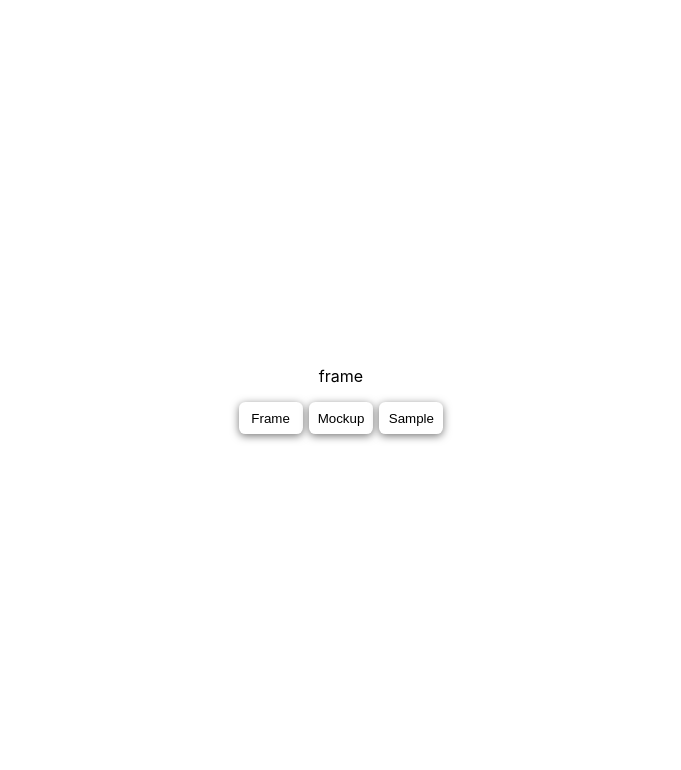
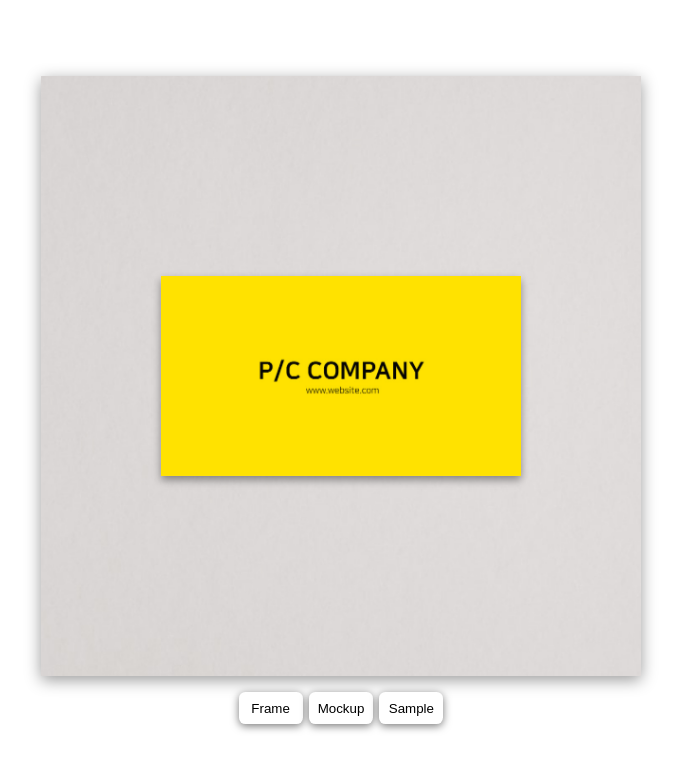
Before and after one commit to anveloper/namecard-preview, a React (Create React App) app: page /frame in a window 1280 px wide. Shown: the top 770 px of the page, without its empty margins (299-980 px from the left). Built offline with nearby package versions, Linux system fonts and the light colour scheme.

Commit message:
feat: 마우스 액션 프레임

```diff
--- a/src/pages/Frame.tsx
+++ b/src/pages/Frame.tsx
@@ -1,4 +1,125 @@
+import { useEffect, useRef, useState } from "react";
+
+import styles from "styles/pages/Frame.module.css";
+
+import FRAME from "assets/frame.jpg";
+import FRONT from "assets/front.jpg";
+import BACK from "assets/back.jpg";
+
 const Frame = () => {
-  return <div>frame</div>;
+  const [frame, setFrame] = useState<string>(FRAME);
+  const [front, setFront] = useState<string>(FRONT);
+  const [back, setBack] = useState<string>(BACK);
+
+  const contentRef = useRef<HTMLDivElement | null>(null);
+
+  const [isFocus, setIsFocus] = useState<boolean>(false);
+  // action
+  const [rotateX, setRotateX] = useState(0.0);
+  const [rotateY, setRotateY] = useState(0.0);
+  const [transition, setTransition] = useState("all .3s ease");
+  const [translateZ, setTranslateZ] = useState("0px");
+
+  // mouse
+  const mousemoveOn = (e: MouseEvent) => {
+    let xAxis = (window.innerWidth / 2 - e.pageX) / 8;
+    let yAxis = (window.innerHeight / 2 - e.pageY) / 8;
+    setRotateX(xAxis);
+    setRotateY(yAxis);
+  };
+  const mouseenterOn = (e: MouseEvent) => {
+    setTransition("none");
+    setTranslateZ("100px");
+  };
+
+  const mouseleaveOn = (e: MouseEvent) => {
+    setRotateX(0.0);
+    setRotateY(0.0);
+    setTransition("all .3s ease");
+    setTranslateZ("0px");
+  };
+
+  //touch
+  const touchmoveOn = (ev: TouchEvent) => {
+    let xAxis = (window.innerWidth / 2 - ev.touches[0].pageX) / 8;
+    let yAxis = (window.innerHeight / 2 - ev.touches[0].pageY) / 8;
+    setRotateX(xAxis);
+    setRotateY(yAxis);
+  };
+  const touchstartOn = (ev: TouchEvent) => {
+    setTransition("none");
+    setTranslateZ("100px");
+  };
+
+  const touchendOn = (ev: TouchEvent) => {
+    setRotateX(0.0);
+    setRotateY(0.0);
+    setTransition("all .3s ease");
+    setTranslateZ("0px");
+  };
+
+  useEffect(() => {
+    if (!contentRef.current) return;
+    const content: HTMLDivElement = contentRef.current;
+    // mouse
+    content.addEventListener("mousemove", mousemoveOn);
+    content.addEventListener("mouseenter", mouseenterOn);
+    content.addEventListener("mouseleave", mouseleaveOn);
+    // touch
+    content.addEventListener("touchmove", touchmoveOn);
+    content.addEventListener("touchstart", touchstartOn);
+    content.addEventListener("touchend", touchendOn);
+    return () => {
+      // mouse
+      content.removeEventListener("mousemove", mousemoveOn);
+      content.removeEventListener("mouseenter", mouseenterOn);
+      content.addEventListener("mouseleave", mouseleaveOn);
+      // touch
+      content.removeEventListener("touchmove", touchmoveOn);
+      content.removeEventListener("touchstart", touchstartOn);
+      content.removeEventListener("touchend", touchendOn);
+    };
+  });
+
+  useEffect(() => {
+    if (contentRef.current) {
+      if (isFocus) contentRef.current.blur();
+      else contentRef.current.focus();
+    }
+  }, [isFocus]);
+
+  return (
+    <div className={styles.frame} style={{ backgroundImage: `url(${frame})` }}>
+      <div
+        className={styles.flip}
+        ref={contentRef}
+        tabIndex={0}
+        onClick={() => {
+          setIsFocus(!isFocus);
+        }}
+        style={{
+          transform: `translate(-50%, -50%) rotateY(${rotateY}deg) rotateX(${rotateX}deg)`,
+          transition: `${transition}`,
+        }}
+      >
+        <div
+          className={styles.card}
+          style={{
+            // transform: `translateZ(${translateZ})`,
+            transition: "all .3s ease",
+          }}
+        >
+          <div
+            className={styles.front}
+            style={{ backgroundImage: `url(${front})` }}
+          ></div>
+          <div
+            className={styles.back}
+            style={{ backgroundImage: `url(${back})` }}
+          ></div>
+        </div>
+      </div>
+    </div>
+  );
 };
 export default Frame;
--- /dev/null
+++ b/src/styles/pages/Frame.module.css
@@ -0,0 +1,46 @@
+.frame {
+  width: 100%;
+  max-width: 600px;
+  aspect-ratio: 1/1;
+  filter: drop-shadow(0 4px 8px rgba(0, 0, 0, 0.4));
+  background-size: cover;
+  position: relative;
+}
+
+.flip {
+  width: 60%;
+  aspect-ratio: 9/5;
+  position: absolute;
+  top: 50%;
+  left: 50%;
+  transform: translate(-50%, -50%);
+  perspective: 1100px;
+}
+
+.card {
+  width: 100%;
+  height: 100%;
+  transition: 0.4s;
+  transform-style: preserve-3d;
+  box-shadow: 0 4px 8px rgba(0, 0, 0, 0.4);
+}
+
+.front,
+.back {
+  background-size: cover;
+  position: absolute;
+  width: 100%;
+  height: 100%;
+  backface-visibility: hidden;
+}
+
+.back {
+  transform: rotateY(180deg);
+}
+
+.flip:focus .card {
+  transform: rotateY(180deg);
+}
+*:focus {
+  outline: none;
+}
```
